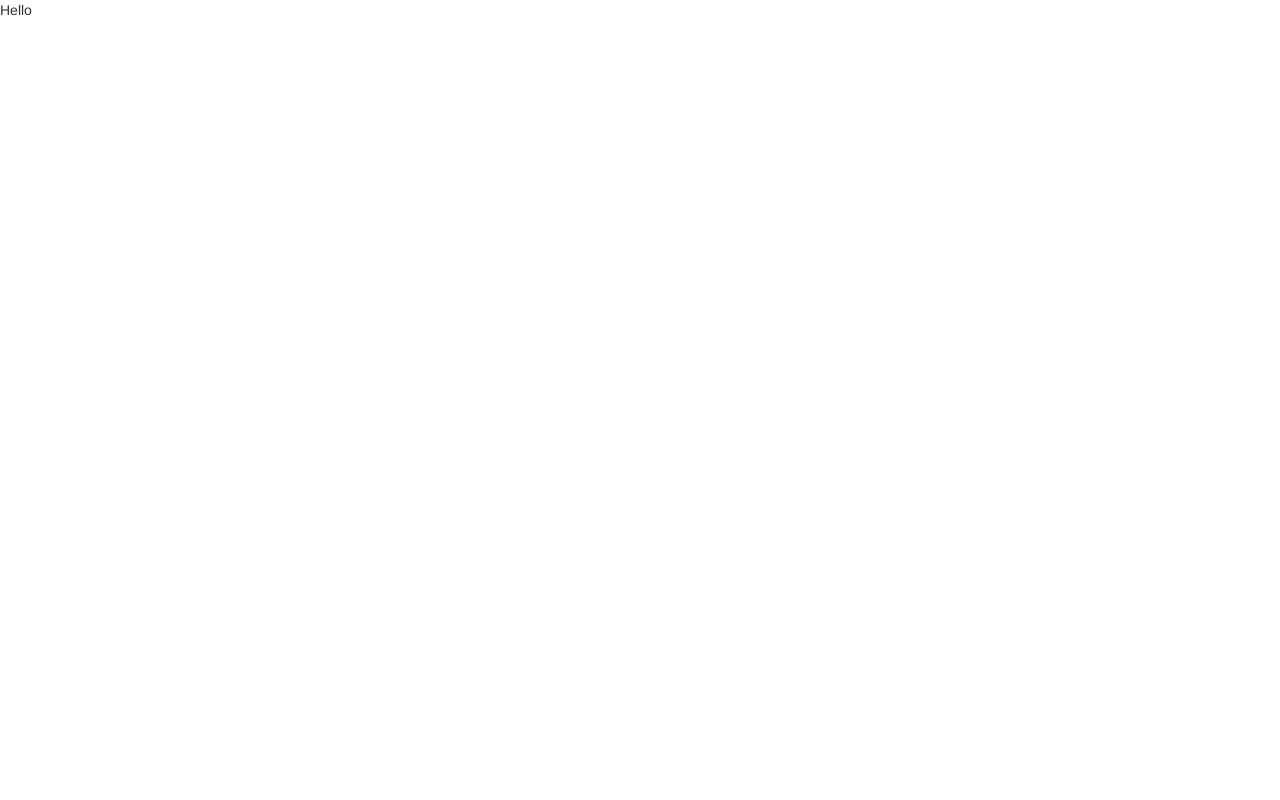
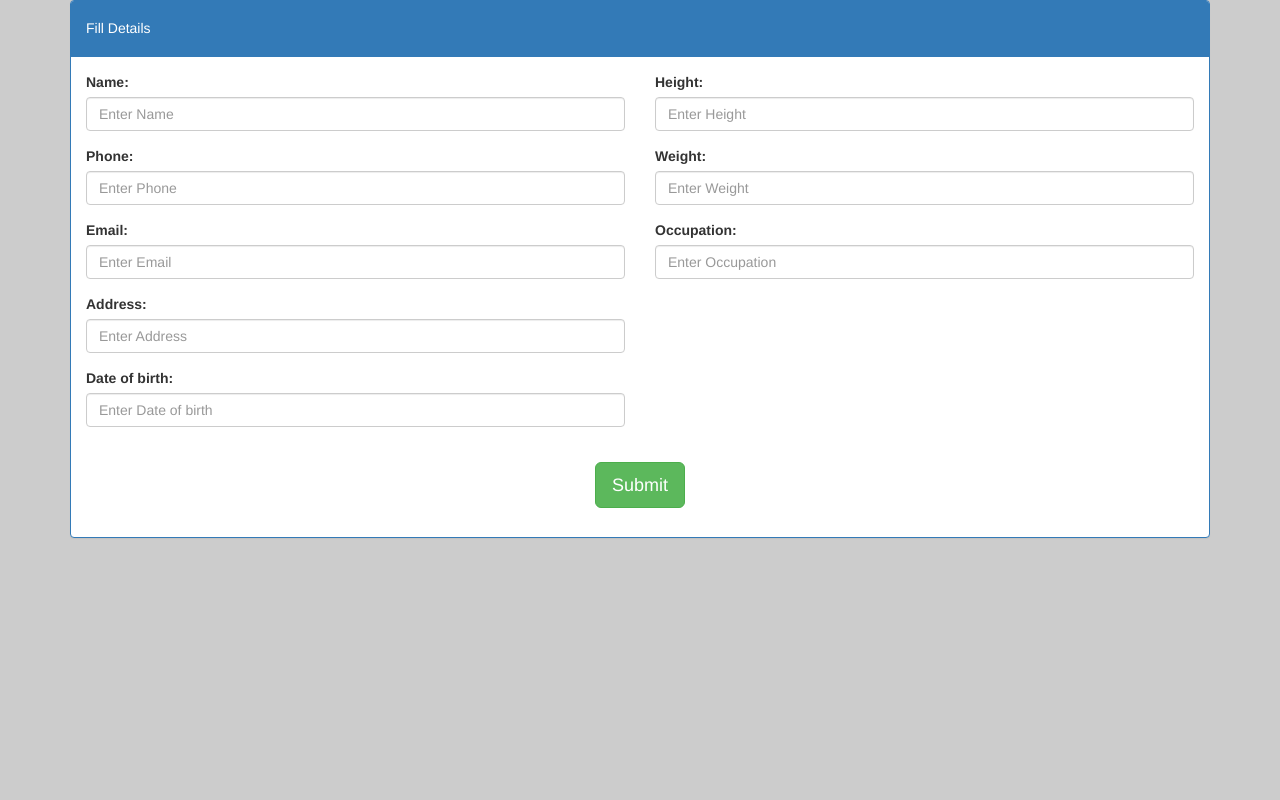
Before and after one commit to riteshramchandani3/events_organization, a CodeIgniter app: page /database/index.php/default_controller/enquiryForm in a window 1280 px wide. Before the commit the page is almost empty. Run offline with CodeIgniter, Linux system fonts and the light colour scheme.

Commit message:
enquiry from complete

```diff
--- a/application/views/enquiry_form.php
+++ b/application/views/enquiry_form.php
@@ -2,10 +2,70 @@
 
     <head>
         <?php require_once ('assets/html_head_links.php'); ?>
+        <style>
+            .bc{
+                background-color: #ccc;
+
+            }
+        </style>
     </head>
 
-    <body>
-Hello
+    <body class='bc'>
+
+        <div class="main" >
+            <div class="container">
+                <div class="panel panel-primary">
+                    <div class="panel-heading"><h5>Fill Details</h5></div>
+                    <div class="panel-body">
+
+                        <form action="" autocomplete="off">
+                            <div class="row">
+                                <div class="col-lg-6">
+                                    <div class="form-group">
+                                        <label for="email">Name:</label>
+                                        <input type="email" class="form-control" placeholder="Enter Name" id="email">
+                                    </div>
+                                    <div class="form-group">
+                                        <label for="pwd">Phone:</label>
+                                        <input type="password" class="form-control" placeholder="Enter Phone">
+                                    </div>
+                                    <div class="form-group">
+                                        <label for="pwd">Email:</label>
+                                        <input type="password" class="form-control" placeholder="Enter Email">
+                                    </div>
+                                    <div class="form-group">
+                                        <label for="pwd">Address:</label>
+                                        <input type="password" class="form-control" placeholder="Enter Address">
+                                    </div>
+                                    <div class="form-group">
+                                        <label for="pwd">Date of birth:</label>
+                                        <input type="password" class="form-control" placeholder="Enter Date of birth">
+                                    </div>
+                                </div>
+                                <div class="col-lg-6">
+                                    <div class="form-group">
+                                        <label for="email">Height:</label>
+                                        <input type="email" class="form-control" placeholder="Enter Height" id="email">
+                                    </div>
+                                    <div class="form-group">
+                                        <label for="pwd">Weight:</label>
+                                        <input type="password" class="form-control" placeholder="Enter Weight">
+                                    </div>
+
+                                    <div class="form-group">
+                                        <label for="pwd">Occupation:</label>
+                                        <input type="password" class="form-control" placeholder="Enter Occupation">
+                                    </div>
+
+                                </div>
+                            </div>
+                            <Br>
+                            <button type="submit" onclick="priventDefault" class="btn btn-success btn-lg center-block">Submit</button>
+                        </form>
+                    </div>
+                </div>
+            </div>
+        </div>
     </body>
 
 </html>
```
